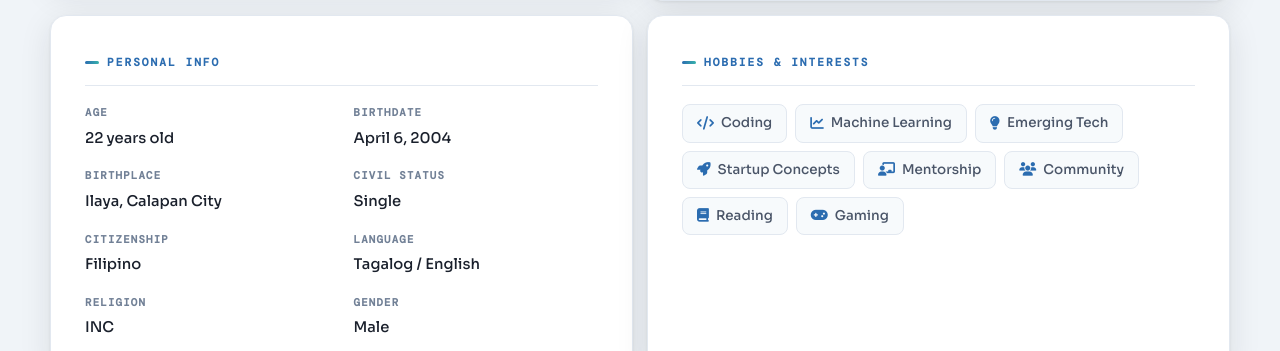
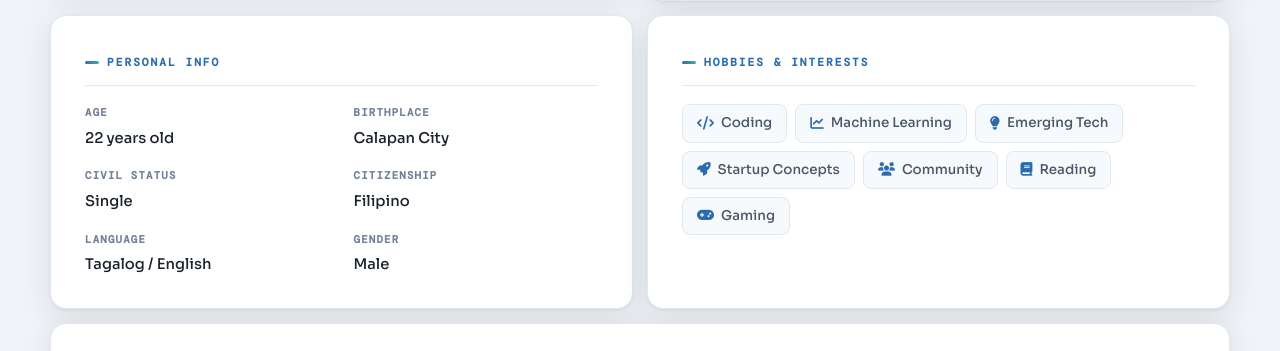
Before and after one commit to kirktolentino/kirk-portfolio, a plain HTML site: page index.html in a window 1280 px wide. Shown: the part 955-1306 px from the top of the page. Drawn offline with nearby package versions, Linux system fonts and the light colour scheme; a web font is replaced by a local one.

Commit message:
Update index.html

```diff
--- a/index.html
+++ b/index.html
@@ -1344,12 +1344,10 @@ a.dropdown-item { text-decoration: none; color: inherit; display: flex; }
       <div class="card-label">Personal Info</div>
       <div class="info-grid">
         <div class="info-item"><label>Age</label><span>22 years old</span></div>
-        <div class="info-item"><label>Birthdate</label><span>April 6, 2004</span></div>
-        <div class="info-item"><label>Birthplace</label><span>Ilaya, Calapan City</span></div>
+        <div class="info-item"><label>Birthplace</label><span>Calapan City</span></div>
         <div class="info-item"><label>Civil Status</label><span>Single</span></div>
         <div class="info-item"><label>Citizenship</label><span>Filipino</span></div>
         <div class="info-item"><label>Language</label><span>Tagalog / English</span></div>
-        <div class="info-item"><label>Religion</label><span>INC</span></div>
         <div class="info-item"><label>Gender</label><span>Male</span></div>
       </div>
     </div>
@@ -1361,7 +1359,6 @@ a.dropdown-item { text-decoration: none; color: inherit; display: flex; }
         <span class="hobby-item"><i class="fas fa-chart-line"></i> Machine Learning</span>
         <span class="hobby-item"><i class="fas fa-lightbulb"></i> Emerging Tech</span>
         <span class="hobby-item"><i class="fas fa-rocket"></i> Startup Concepts</span>
-        <span class="hobby-item"><i class="fas fa-chalkboard-user"></i> Mentorship</span>
         <span class="hobby-item"><i class="fas fa-users"></i> Community</span>
         <span class="hobby-item"><i class="fas fa-book"></i> Reading</span>
         <span class="hobby-item"><i class="fas fa-gamepad"></i> Gaming</span>
@@ -1369,15 +1366,6 @@ a.dropdown-item { text-decoration: none; color: inherit; display: flex; }
     </div>
   </div>
 
-  <!-- ── UI DESIGN SHOWCASE ──
-       To add your own work:
-       1. Replace each <img src="..."> below with the path to your image
-          (e.g. assets/images/design/showcase-1.jpg).
-       2. Update data-title / data-tag on the tile so the modal shows the
-          right project name when clicked.
-       If an image fails to load, the tile automatically shows a placeholder —
-       nothing to delete, just drop your files in and point src at them.
-  -->
   <div class="card showcase-card">
     <div class="showcase-head">
       <div class="showcase-eyebrow-wrap">
```
